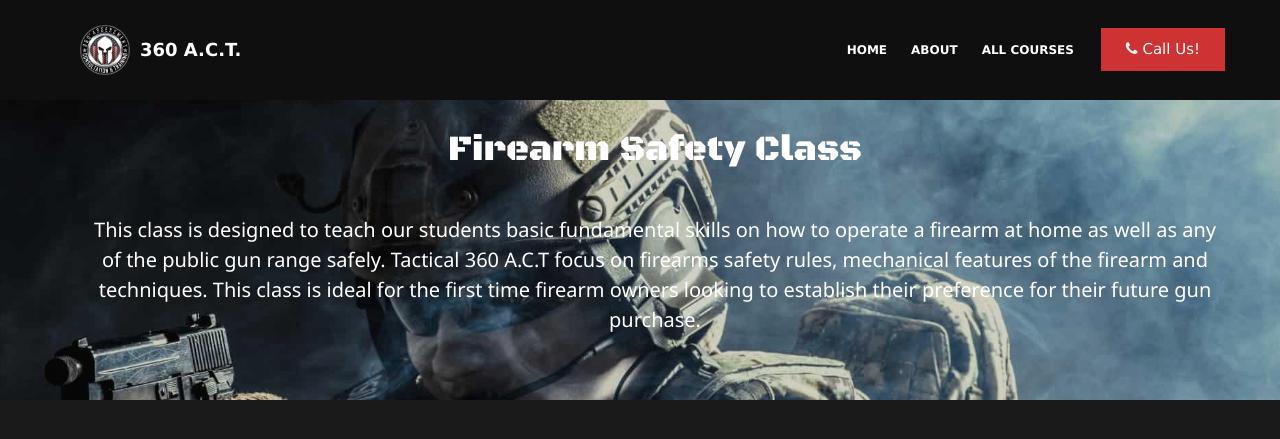
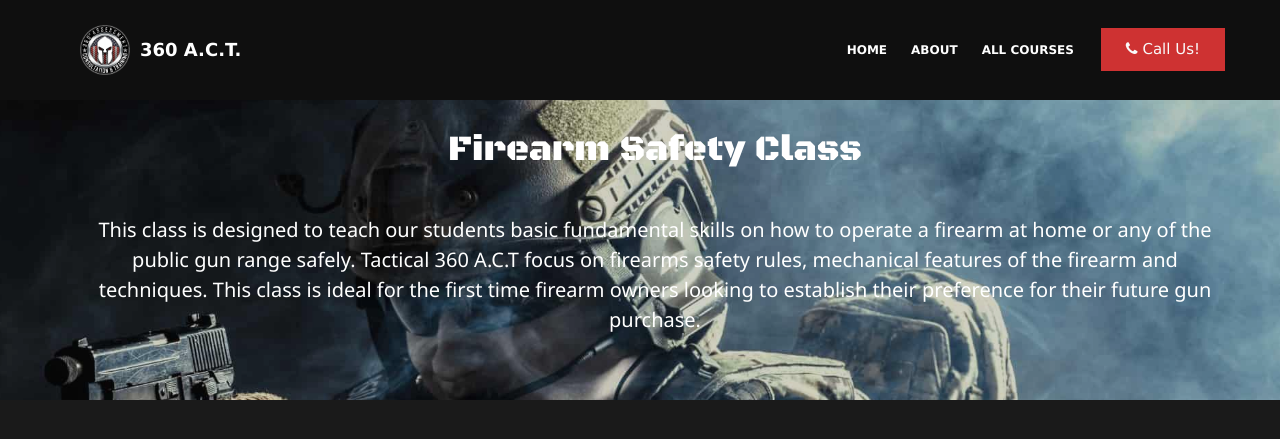
Before and after one commit to sduong9392/Tactical360ActWebsite, a Jekyll site: the page built from pages/Firearms Safety.md, in a window 1280 px wide and 1400 px high, cut to the strip 0-480 px from the top of the window. Shown: the top 439 px of the strip. Built offline with Jekyll 4.4.1, drawn with Linux system fonts in a browser that asks for light colours; comment, search, counter and statistics services are not loaded; some of the changed text lies outside the part shown.

Commit message:
pages/Firearms Safety.md updated from https://stackedit.io/

```diff
--- a/pages/Firearms Safety.md
+++ b/pages/Firearms Safety.md
@@ -2,12 +2,12 @@
 title: "Firearm Safety Class"
 price: "$50"
 image: "https://images.pexels.com/photos/3602946/pexels-photo-3602946.jpeg?auto=compress&cs=tinysrgb&dpr=2&h=750&w=1260"
-summary: This class is designed to teach our students basic fundamental skills on how to operate a firearm at home as well as any of the public gun range safely.  Tactical 360 A.C.T focus on firearms safety rules, mechanical features of the firearm and techniques.  This class is ideal for the first time firearm owners looking to establish their preference for their future gun purchase.
+summary: This class is designed to teach our students basic fundamental skills on how to operate a firearm at home or any of the public gun range safely.  Tactical 360 A.C.T focus on firearms safety rules, mechanical features of the firearm and techniques.  This class is ideal for the first time firearm owners looking to establish their preference for their future gun purchase.
 tag: "featured"
 ---
 
 
 <!--stackedit_data:
-eyJoaXN0b3J5IjpbLTYwOTIzNzA4MywtMTY3NDEyMjIzMiwtMT
+eyJoaXN0b3J5IjpbMTA5NTc5MTUzOCwtMTY3NDEyMjIzMiwtMT
 A1Nzg0OTE0LC00OTU5OTI4ODBdfQ==
 -->
```
